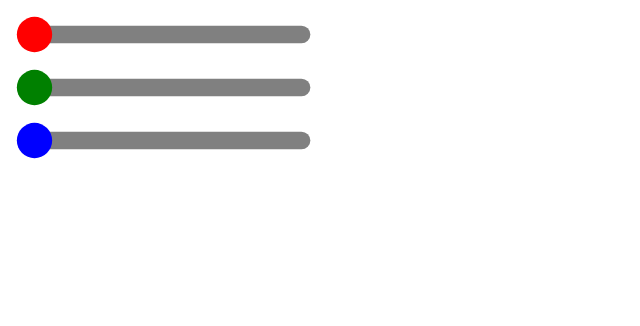
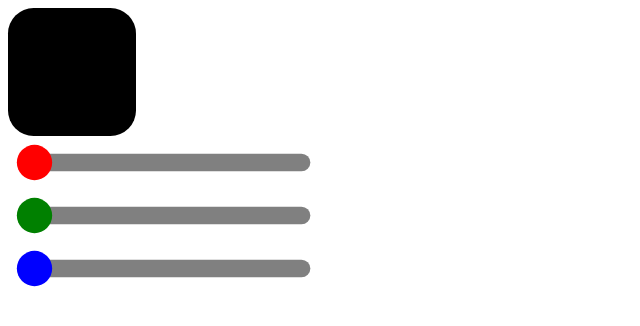
Before and after one commit to Anwesh43/color-slider-with-pane-component, a plain HTML site: page index.html in a window 1280 px wide. Shown: the whole page, without its empty margins (0-640 px from the left). Drawn offline with Linux system fonts and the light colour scheme.

Commit message:
using ColorPaneComponent in index.html

```diff
--- a/index.html
+++ b/index.html
@@ -1,4 +1,4 @@
-<rgb-color-slider-group>
-<rgb-color-slider-group>
+<color-pane-comp>
+</color-pane-comp>
 <script src="color-slider-component.js">
 </script>
```
